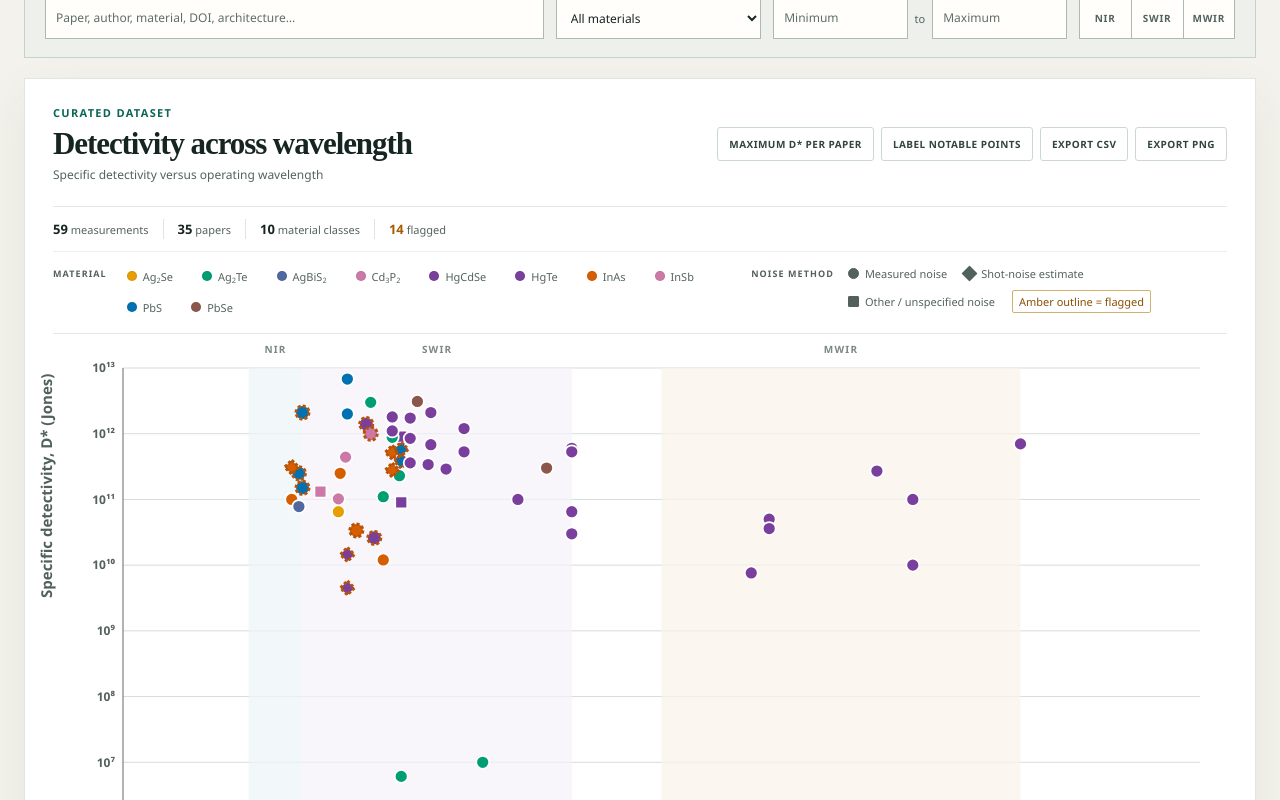
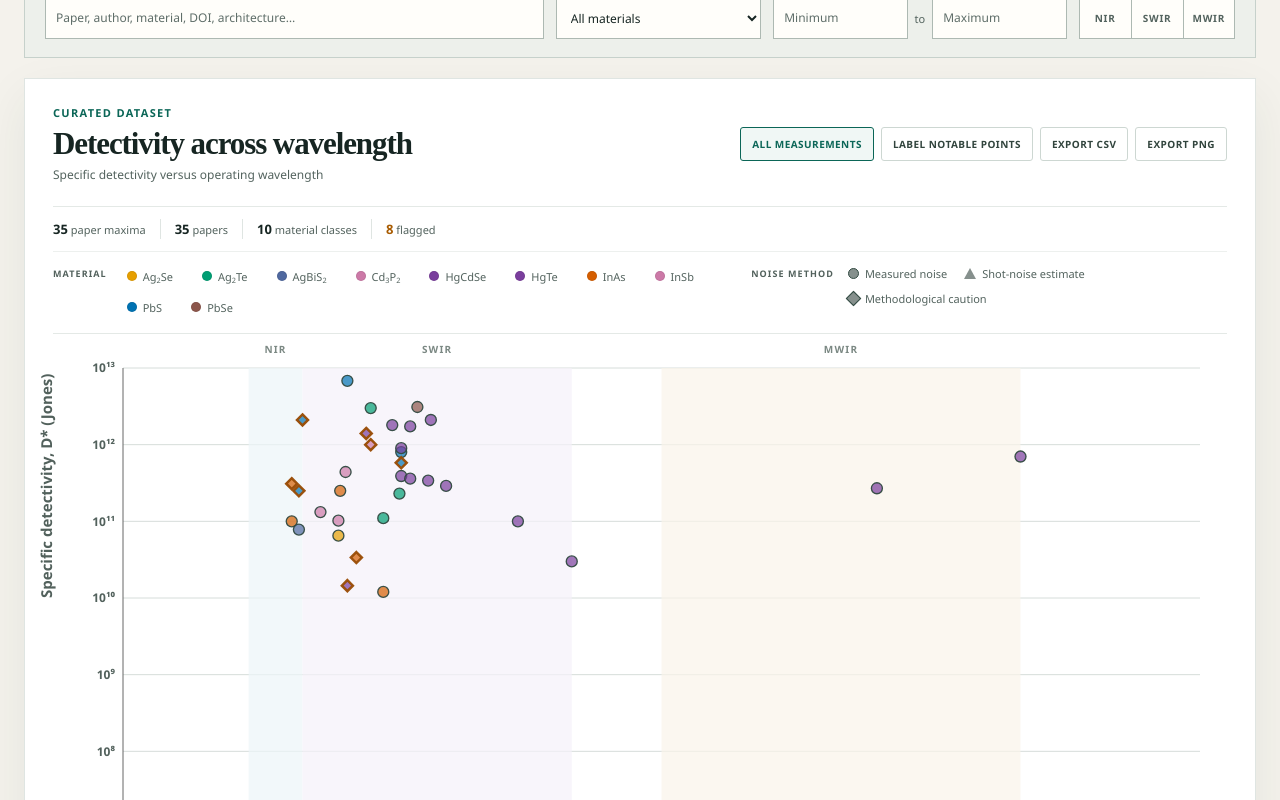
Before and after one commit to Shlok-Joseph-Paul/cQD-Detector-Compiler-and-Verifier, a Next.js app: page / in a window 1280 px wide. Shown: the part 1000-1800 px from the top of the page. Built offline with nearby package versions, Linux system fonts and the light colour scheme.

Commit message:
Refine performance map markers

```diff
--- a/app/globals.css
+++ b/app/globals.css
@@ -991,6 +991,12 @@ select {
 
 .atlas-point {
   cursor: pointer;
+  opacity: 1;
+  transition: opacity 140ms ease;
+}
+
+.atlas-point--dimmed {
+  opacity: 0.2;
 }
 
 .atlas-point:focus-visible {
@@ -1178,8 +1184,8 @@ select {
   display: inline-block;
   width: 11px;
   height: 11px;
-  border: 1px solid #52615c;
-  background: #52615c;
+  border: 1px solid #334b43;
+  background: rgb(82 97 92 / 70%);
 }
 
 .plot-marker--circle {
@@ -1190,8 +1196,14 @@ select {
   transform: rotate(45deg);
 }
 
-.plot-marker--square {
-  border-radius: 1px;
+.plot-marker--triangle {
+  width: 0;
+  height: 0;
+  border: 0;
+  border-right: 6px solid transparent;
+  border-bottom: 11px solid rgb(82 97 92 / 70%);
+  border-left: 6px solid transparent;
+  background: transparent;
 }
 
 .plot-legend__flag {
--- a/components/atlas/PerformancePlot.tsx
+++ b/components/atlas/PerformancePlot.tsx
@@ -192,21 +192,27 @@ function datumFromPoint(point: ScatterPointItem): PlotDatum | undefined {
 function AtlasPoint({
   point,
   selectedMeasurementId,
+  hoveredMeasurementId,
   showLabel,
+  onHover,
   onSelect,
 }: {
   point: ScatterPointItem;
   selectedMeasurementId?: string;
+  hoveredMeasurementId?: string;
   showLabel: boolean;
+  onHover: (measurementId?: string) => void;
   onSelect: (record: AtlasRecord) => void;
 }) {
   const datum = datumFromPoint(point);
   if (!datum || point.cx === undefined || point.cy === undefined) return null;
   const { measurement, device, paper } = datum.record;
   const selected = measurement.measurementId === selectedMeasurementId;
+  const hovered = measurement.measurementId === hoveredMeasurementId;
+  const dimmed = Boolean(hoveredMeasurementId) && !hovered;
   const isShotNoise = measurement.noiseMethod === "shot_noise_approximation";
-  const isMeasuredNoise = measurement.noiseMethod === "measured_noise";
-  const stroke = measurement.flag === "amber" ? "#b45309" : "#ffffff";
+  const isCaution = measurement.flag === "amber";
+  const stroke = isCaution ? "#9a4d06" : "#334b43";
   const accessibleLabel = `${device.materialFamily}, ${formatWithUnit(
     measurement.wavelengthNm,
     "nanometers",
@@ -217,21 +223,29 @@ function AtlasPoint({
   const common = {
     fill: datum.fill,
     stroke,
-    strokeWidth: selected ? 3.5 : measurement.flag === "amber" ? 3 : 1.75,
-    strokeDasharray: measurement.flag === "amber" ? "3 2" : undefined,
+    fillOpacity: hovered ? 0.95 : 0.7,
+    strokeOpacity: 0.96,
+    strokeWidth: selected ? 3 : isCaution ? 2.5 : 1.35,
     vectorEffect: "non-scaling-stroke" as const,
   };
+  const radius = hovered || selected ? 7 : 5.5;
 
   return (
     <g
       className={`atlas-point atlas-point--${measurement.flag}${
         selected ? " atlas-point--selected" : ""
+      }${hovered ? " atlas-point--hovered" : ""}${
+        dimmed ? " atlas-point--dimmed" : ""
       }`}
       role="button"
       tabIndex={0}
       aria-label={accessibleLabel}
       aria-pressed={selected}
       onClick={activate}
+      onMouseEnter={() => onHover(measurement.measurementId)}
+      onMouseLeave={() => onHover(undefined)}
+      onFocus={() => onHover(measurement.measurementId)}
+      onBlur={() => onHover(undefined)}
       onKeyDown={(event) => {
         if (event.key === "Enter" || event.key === " ") {
           event.preventDefault();
@@ -250,24 +264,22 @@ function AtlasPoint({
           opacity="0.5"
         />
       ) : null}
-      {isShotNoise ? (
+      {isCaution ? (
         <path
-          d={`M ${point.cx} ${point.cy - 7} L ${point.cx + 7} ${point.cy} L ${
+          d={`M ${point.cx} ${point.cy - radius} L ${point.cx + radius} ${point.cy} L ${
             point.cx
-          } ${point.cy + 7} L ${point.cx - 7} ${point.cy} Z`}
+          } ${point.cy + radius} L ${point.cx - radius} ${point.cy} Z`}
           {...common}
         />
-      ) : isMeasuredNoise ? (
-        <circle cx={point.cx} cy={point.cy} r="6.5" {...common} />
-      ) : (
-        <rect
-          x={point.cx - 6}
-          y={point.cy - 6}
-          width="12"
-          height="12"
-          rx="1"
+      ) : isShotNoise ? (
+        <path
+          d={`M ${point.cx} ${point.cy - radius} L ${point.cx + radius} ${
+            point.cy + radius * 0.8
+          } L ${point.cx - radius} ${point.cy + radius * 0.8} Z`}
           {...common}
         />
+      ) : (
+        <circle cx={point.cx} cy={point.cy} r={radius} {...common} />
       )}
       {showLabel ? (
         <text
@@ -342,15 +354,12 @@ function MarkerLegend() {
         Measured noise
       </span>
       <span>
-        <i className="plot-marker plot-marker--diamond" aria-hidden="true" />
+        <i className="plot-marker plot-marker--triangle" aria-hidden="true" />
         Shot-noise estimate
       </span>
       <span>
-        <i className="plot-marker plot-marker--square" aria-hidden="true" />
-        Other / unspecified noise
-      </span>
-      <span className="plot-legend__flag plot-legend__flag--amber">
-        Amber outline = flagged
+        <i className="plot-marker plot-marker--diamond" aria-hidden="true" />
+        Methodological caution
       </span>
     </div>
   );
@@ -365,7 +374,8 @@ export function PerformancePlot({
 }: PerformancePlotProps) {
   const chartRef = useRef<HTMLDivElement>(null);
   const [showNotableLabels, setShowNotableLabels] = useState(false);
-  const [showPaperMaximums, setShowPaperMaximums] = useState(false);
+  const [showPaperMaximums, setShowPaperMaximums] = useState(true);
+  const [hoveredMeasurementId, setHoveredMeasurementId] = useState<string>();
   const validRecords = records.filter(
     (record) =>
       Number.isFinite(record.measurement.wavelengthNm) &&
@@ -428,12 +438,14 @@ export function PerformancePlot({
     <AtlasPoint
       point={point}
       selectedMeasurementId={selectedMeasurementId}
+      hoveredMeasurementId={hoveredMeasurementId}
       showLabel={
         showNotableLabels &&
         notableMeasurementIds.has(
           datumFromPoint(point)?.record.measurement.measurementId ?? "",
         )
       }
+      onHover={setHoveredMeasurementId}
       onSelect={onSelect}
     />
   );
@@ -457,7 +469,7 @@ export function PerformancePlot({
             onClick={() => setShowPaperMaximums((shown) => !shown)}
             title="Show only the highest detectivity measurement remaining for each paper"
           >
-            {showPaperMaximums ? "Show all points" : "Maximum D* per paper"}
+            {showPaperMaximums ? "All measurements" : "Maximum D* per paper"}
           </button>
           <button
             type="button"
```
